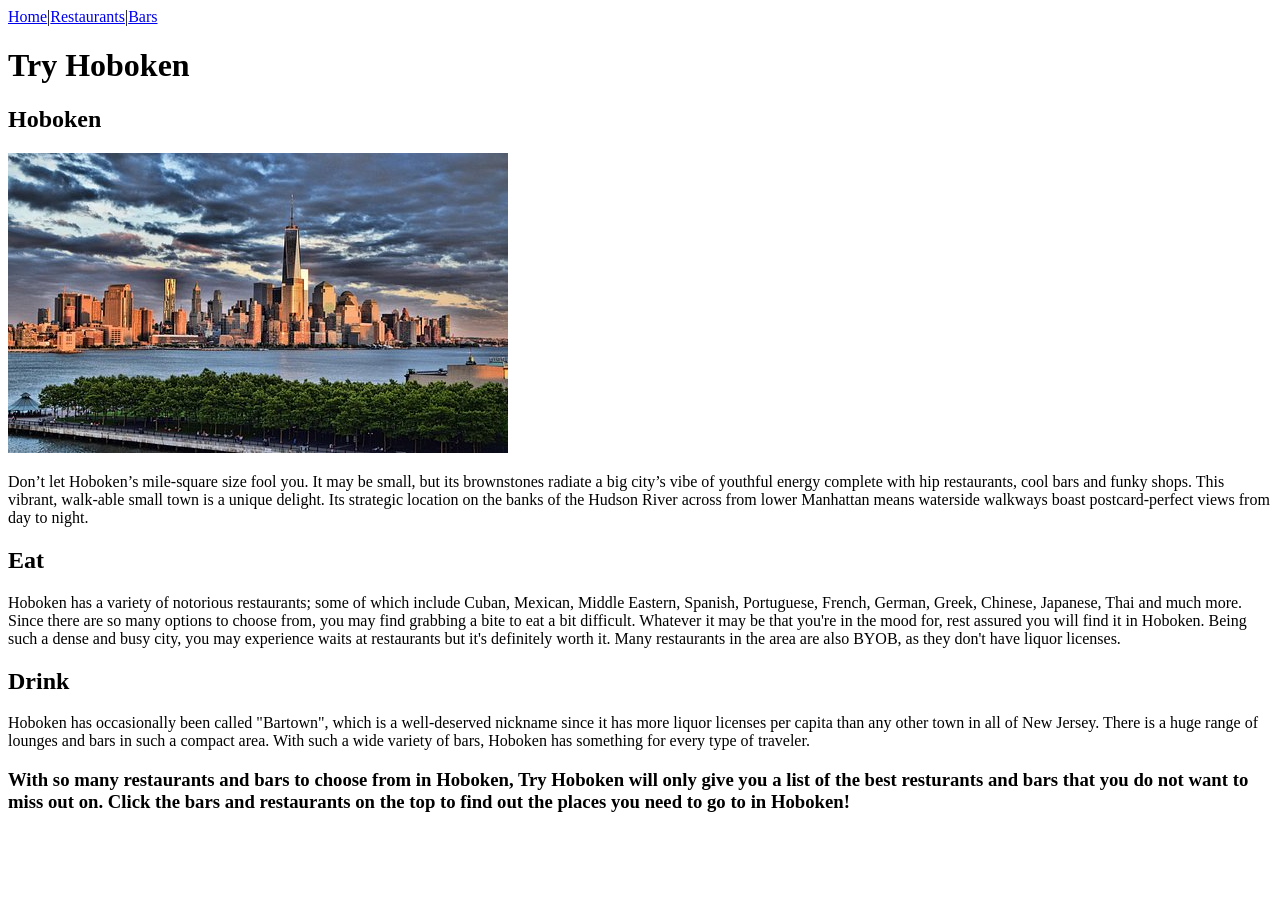
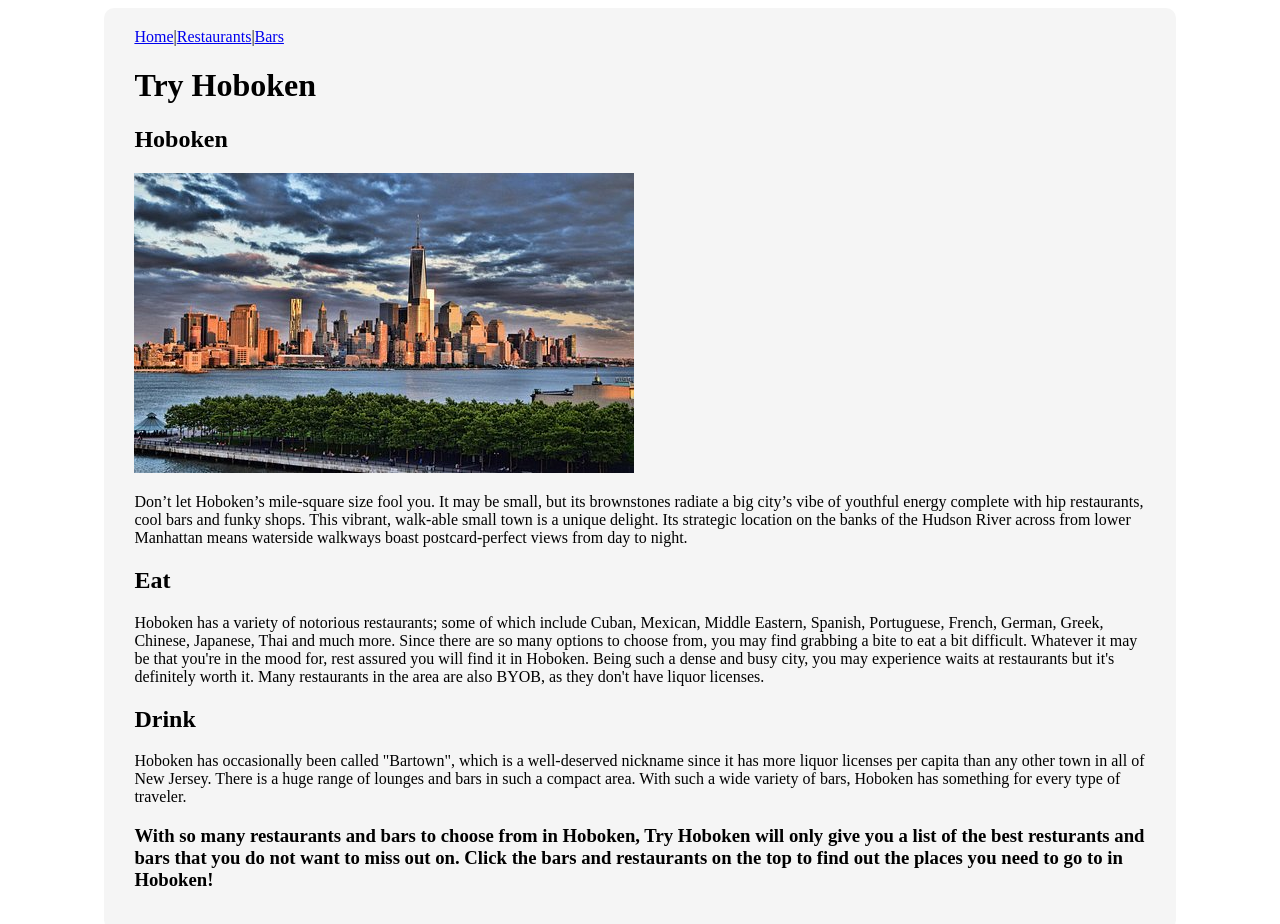
Before and after one commit to cs-paz/TryHoboken, a React (Create React App) app in the folder frontend/: page / in a window 1280 px wide. Shown: the top 924 px of the page. Before the commit the page ends 832 px from the top, so only its background shows below. Built offline with nearby package versions, Linux system fonts and the light colour scheme.

Commit message:
Added basic styling to whole app but mainly bars and restaurant lists

```diff
--- a/frontend/src/App.js
+++ b/frontend/src/App.js
@@ -6,9 +6,19 @@ import IndividualRestaurant from "./pages/restaurants/IndividualRestaurant";
 import IndividualBar from "./pages/bars/IndividualBar";
 import "./App.css";
 
+const styles = {
+  main: {
+    margin: "auto",
+    width: "80%",
+    backgroundColor: "#f5f5f5",
+    borderRadius: "10px",
+    padding: "20px 30px",
+  },
+};
+
 function App() {
   return (
-    <div>
+    <div style={styles.main}>
       <nav>
         <Link to="/">Home</Link>|<Link to="/restaurants">Restaurants</Link>|
         <Link to="/bars">Bars</Link>
--- a/frontend/src/index.js
+++ b/frontend/src/index.js
@@ -6,7 +6,7 @@ import reportWebVitals from "./reportWebVitals";
 
 ReactDOM.render(
   <React.StrictMode>
-    <BrowserRouter>
+    <BrowserRouter style={{}}>
       <App />
     </BrowserRouter>
   </React.StrictMode>,
--- a/frontend/src/pages/bars/Bars.js
+++ b/frontend/src/pages/bars/Bars.js
@@ -1,6 +1,28 @@
 import { useEffect, useState } from "react";
 import axios from "axios";
 import { Link } from "react-router-dom";
+
+const styles = {
+  main: {
+    flexWrap: "wrap",
+    display: "flex",
+    alignItems: "stretch",
+    margin: "auto",
+  },
+  listElem: {
+    width: "45%",
+    padding: "0 10px",
+    paddingBottom: "20px",
+  },
+  textBox: {
+    backgroundColor: "white",
+    borderRadius: "10px",
+    padding: "5px 0px 20px 30px",
+  },
+  title: {
+    textAlign: "center",
+  },
+};
 
 const BarsPage = () => {
   const [bars, setBars] = useState([]);
@@ -11,15 +33,15 @@ const BarsPage = () => {
   }, []);
 
   return (
-    <>
+    <div style={styles.main}>
       {bars.map((bar) => {
         return (
-          <div key={bar._id}>
+          <div key={bar._id} style={styles.listElem}>
             <Bar bar={bar} />
           </div>
         );
       })}
-    </>
+    </div>
   );
 };
 
@@ -27,15 +49,19 @@ const Bar = (bar) => {
   const link = "/bars/" + bar.bar._id;
   return (
     <div>
+      <div style={styles.title}>
         <h1>
           <Link to={link}>{bar.bar.name}</Link>
         </h1>
+      </div>
+      <div style={styles.textBox}>
         <p>{bar.bar.description}</p>
         <p>{bar.bar.type}</p>
         <p>{bar.bar.address}</p>
         <p>{bar.bar.description}</p>
         <a href={bar.bar.url}>{bar.bar.url}</a>
       </div>
+    </div>
   );
 };
 
--- a/frontend/src/pages/restaurants/Restaurants.js
+++ b/frontend/src/pages/restaurants/Restaurants.js
@@ -1,6 +1,28 @@
 import { useEffect, useState } from "react";
 import axios from "axios";
 import { Link } from "react-router-dom";
+
+const styles = {
+  main: {
+    flexWrap: "wrap",
+    display: "flex",
+    alignItems: "stretch",
+    margin: "auto",
+  },
+  listElem: {
+    width: "45%",
+    padding: "0 10px",
+    paddingBottom: "20px",
+  },
+  textBox: {
+    backgroundColor: "white",
+    borderRadius: "10px",
+    padding: "5px 0px 20px 30px",
+  },
+  title: {
+    textAlign: "center",
+  },
+};
 
 const RestaurantsPage = () => {
   const [restaurants, setRestaurants] = useState([]);
@@ -11,15 +33,15 @@ const RestaurantsPage = () => {
   }, []);
 
   return (
-    <>
+    <div style={styles.main}>
       {restaurants.map((restaurant) => {
         return (
-          <div key={restaurant._id}>
+          <div key={restaurant._id} style={styles.listElem}>
             <Restaurant restaurant={restaurant} />
           </div>
         );
       })}
-    </>
+    </div>
   );
 };
 
@@ -27,15 +49,19 @@ const Restaurant = (restaurant) => {
   const link = "/restaurants/" + restaurant.restaurant._id;
   return (
     <div>
+      <div style={styles.title}>
         <h1>
           <Link to={link}>{restaurant.restaurant.name}</Link>
         </h1>
+      </div>
+      <div style={styles.textBox}>
         <p>{restaurant.restaurant.description}</p>
         <p>{restaurant.restaurant.type}</p>
         <p>{restaurant.restaurant.address}</p>
         <p>{restaurant.restaurant.description}</p>
         <a href={restaurant.restaurant.url}>{restaurant.restaurant.url}</a>
       </div>
+    </div>
   );
 };
 
```
Lines whose indentation alone changed are shown as unchanged.
